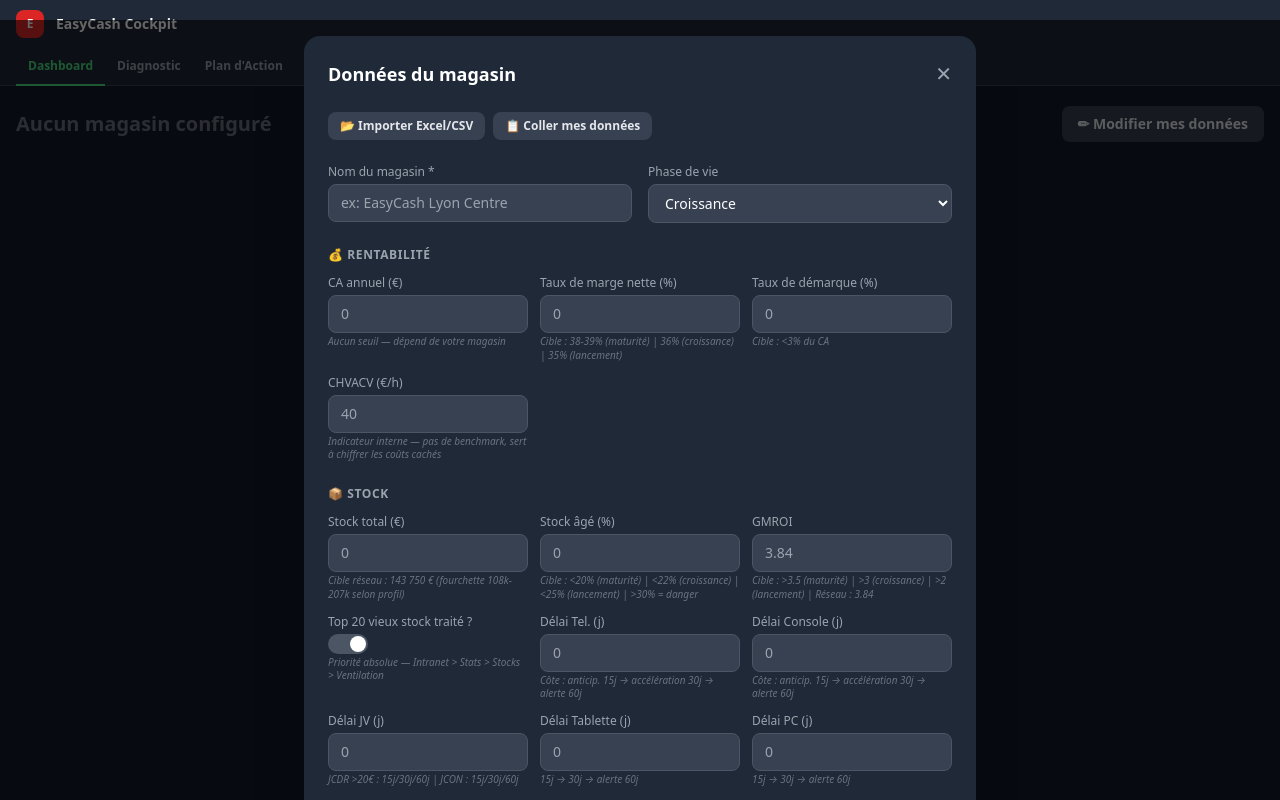
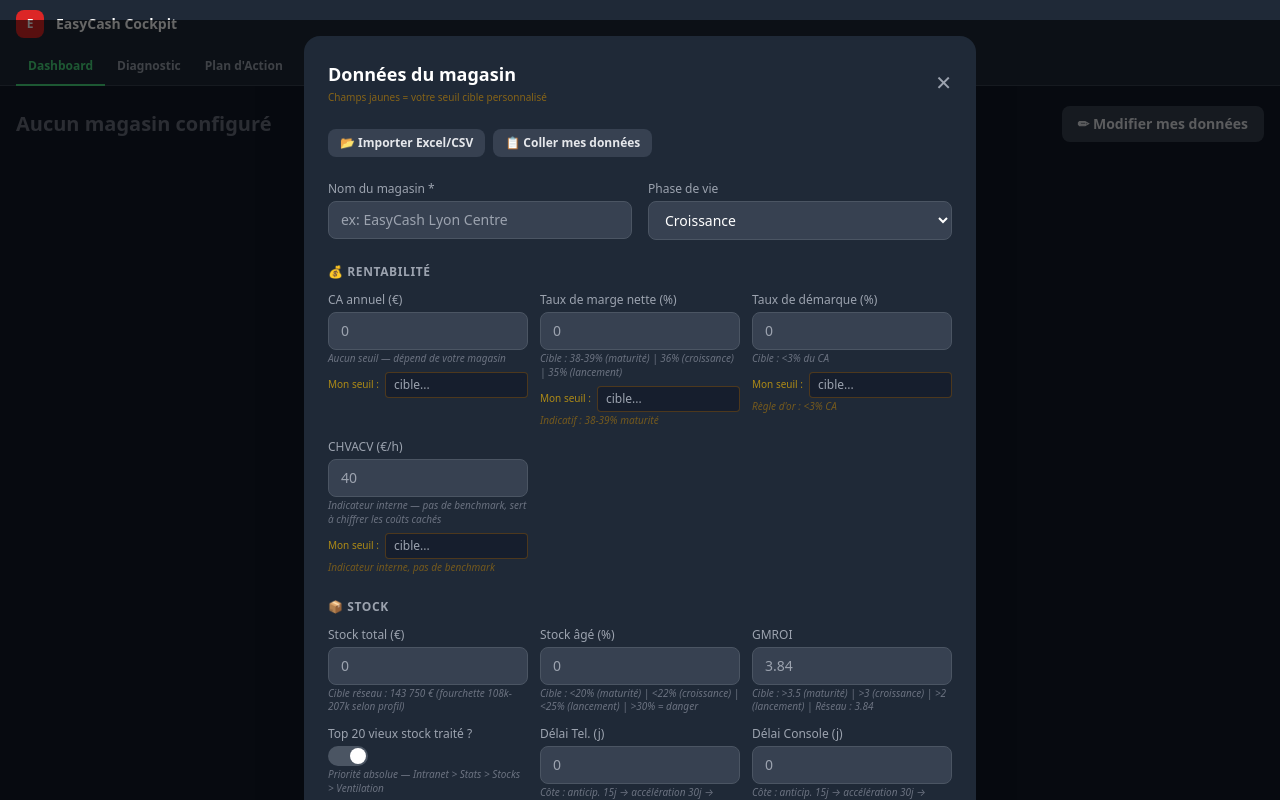
Before and after one commit to mcyprien02-arch/cockpit, a Next.js app: page / in a window 1280 px wide. Built offline with nearby package versions, Linux system fonts and the light colour scheme.

Commit message:
Dashboard: add custom seuil inputs for Rentabilité section
Each Rentabilité KPI now has a yellow 'Mon seuil cible' input.
Seuils are persisted per store under seuils_${nom} in localStorage
and reloaded when switching stores.

https://claude.ai/code/session_01Wgk3isnMrmW44BbZGeDqjY

```diff
--- a/src/components/Dashboard.tsx
+++ b/src/components/Dashboard.tsx
@@ -100,10 +100,11 @@ function CercleDuCash({ acheter, stocker, vendre, encaisser }: {
 }
 
 // ── Number input helper ────────────────────────────────────────────────────
-function NI({ label, field, form, setF, unit, placeholder, hint }: {
+function NI({ label, field, form, setF, unit, placeholder, hint, seuil, onSeuil, seuilIndicatif }: {
   label: string; field: keyof MagasinData;
   form: MagasinData; setF: (k: keyof MagasinData, v: number) => void;
   unit?: string; placeholder?: string; hint?: string;
+  seuil?: number; onSeuil?: (v: number) => void; seuilIndicatif?: string;
 }) {
   return (
     <div>
@@ -115,6 +116,18 @@ function NI({ label, field, form, setF, unit, placeholder, hint }: {
         placeholder={placeholder ?? '0'}
       />
       {hint && <p className="text-[10px] text-gray-500 italic mt-0.5 leading-snug">{hint}</p>}
+      {onSeuil !== undefined && (
+        <div className="flex items-center gap-1.5 mt-1.5">
+          <span className="text-[10px] text-yellow-500/70 whitespace-nowrap">Mon seuil :</span>
+          <input type="number"
+            className="flex-1 min-w-0 bg-gray-900/60 border border-yellow-700/40 rounded px-2 py-1 text-yellow-300 text-xs focus:outline-none focus:border-yellow-500"
+            value={seuil ?? ''}
+            onChange={e => { const v = parseFloat(e.target.value); onSeuil(isNaN(v) ? 0 : v); }}
+            placeholder="cible..."
+          />
+        </div>
+      )}
+      {seuilIndicatif && <p className="text-[10px] text-yellow-600/50 italic mt-0.5 leading-snug">{seuilIndicatif}</p>}
     </div>
   );
 }
@@ -127,13 +140,31 @@ export default function Dashboard({ data, onSave, actions, onNavigate }: Props)
   const [pasteCount, setPasteCount] = useState(0);
   const [importMsg, setImportMsg] = useState('');
   const [highlightedFields, setHighlightedFields] = useState<Set<string>>(new Set());
+  const [customSeuils, setCustomSeuils] = useState<Record<string, number>>(() => {
+    if (typeof window === 'undefined') return {};
+    try { const s = localStorage.getItem(`seuils_${data.nom}`); return s ? JSON.parse(s) as Record<string, number> : {}; }
+    catch { return {}; }
+  });
 
   useEffect(() => {
     setForm({ ...DEFAULT_DATA, ...data });
   }, [data]);
 
+  useEffect(() => {
+    try { const s = localStorage.getItem(`seuils_${data.nom}`); setCustomSeuils(s ? JSON.parse(s) as Record<string, number> : {}); }
+    catch { setCustomSeuils({}); }
+  }, [data.nom]);
+
   function setF(k: keyof MagasinData, v: number) {
     setForm(f => ({ ...f, [k]: v }));
+  }
+
+  function setCustomSeuil(key: string, v: number) {
+    setCustomSeuils(prev => {
+      const next = { ...prev };
+      if (v === 0) delete next[key]; else next[key] = v;
+      return next;
+    });
   }
 
   function handlePaste() {
@@ -177,6 +208,7 @@ export default function Dashboard({ data, onSave, actions, onNavigate }: Props)
   function handleSave() {
     if (!form.nom.trim()) return;
     onSave(form);
+    localStorage.setItem(`seuils_${form.nom}`, JSON.stringify(customSeuils));
     setShowModal(false);
     setHighlightedFields(new Set());
     setPasteCount(0);
@@ -339,7 +371,10 @@ export default function Dashboard({ data, onSave, actions, onNavigate }: Props)
         <div className="fixed inset-0 z-50 overflow-y-auto bg-black/60 flex items-start justify-center pt-4 pb-8">
           <div className="bg-gray-800 rounded-2xl w-full max-w-2xl mx-4 p-6 space-y-6">
             <div className="flex items-center justify-between">
-              <h2 className="text-lg font-bold">Données du magasin</h2>
+              <div>
+                <h2 className="text-lg font-bold">Données du magasin</h2>
+                <p className="text-[10px] text-yellow-600/60 mt-0.5">Champs jaunes = votre seuil cible personnalisé</p>
+              </div>
               <button onClick={() => setShowModal(false)} className="text-gray-400 hover:text-white text-xl">✕</button>
             </div>
 
@@ -387,10 +422,10 @@ export default function Dashboard({ data, onSave, actions, onNavigate }: Props)
 
             {/* Rentabilité */}
             <Section title="💰 Rentabilité">
-              <div className={hl('caAnnuel')}><NI label="CA annuel" field="caAnnuel" form={form} setF={setF} unit="€" hint="Aucun seuil — dépend de votre magasin" /></div>
-              <div className={hl('tauxMargeNette')}><NI label="Taux de marge nette" field="tauxMargeNette" form={form} setF={setF} unit="%" hint="Cible : 38-39% (maturité) | 36% (croissance) | 35% (lancement)" /></div>
-              <div className={hl('tauxDemarque')}><NI label="Taux de démarque" field="tauxDemarque" form={form} setF={setF} unit="%" hint="Cible : <3% du CA" /></div>
-              <div className={hl('chvacv')}><NI label="CHVACV" field="chvacv" form={form} setF={setF} unit="€/h" placeholder="40" hint="Indicateur interne — pas de benchmark, sert à chiffrer les coûts cachés" /></div>
+              <div className={hl('caAnnuel')}><NI label="CA annuel" field="caAnnuel" form={form} setF={setF} unit="€" hint="Aucun seuil — dépend de votre magasin" seuil={customSeuils['caAnnuel']} onSeuil={v => setCustomSeuil('caAnnuel', v)} /></div>
+              <div className={hl('tauxMargeNette')}><NI label="Taux de marge nette" field="tauxMargeNette" form={form} setF={setF} unit="%" hint="Cible : 38-39% (maturité) | 36% (croissance) | 35% (lancement)" seuil={customSeuils['tauxMargeNette']} onSeuil={v => setCustomSeuil('tauxMargeNette', v)} seuilIndicatif="Indicatif : 38-39% maturité" /></div>
+              <div className={hl('tauxDemarque')}><NI label="Taux de démarque" field="tauxDemarque" form={form} setF={setF} unit="%" hint="Cible : <3% du CA" seuil={customSeuils['tauxDemarque']} onSeuil={v => setCustomSeuil('tauxDemarque', v)} seuilIndicatif="Règle d'or : <3% CA" /></div>
+              <div className={hl('chvacv')}><NI label="CHVACV" field="chvacv" form={form} setF={setF} unit="€/h" placeholder="40" hint="Indicateur interne — pas de benchmark, sert à chiffrer les coûts cachés" seuil={customSeuils['chvacv']} onSeuil={v => setCustomSeuil('chvacv', v)} seuilIndicatif="Indicateur interne, pas de benchmark" /></div>
             </Section>
 
             {/* Stock */}
```
